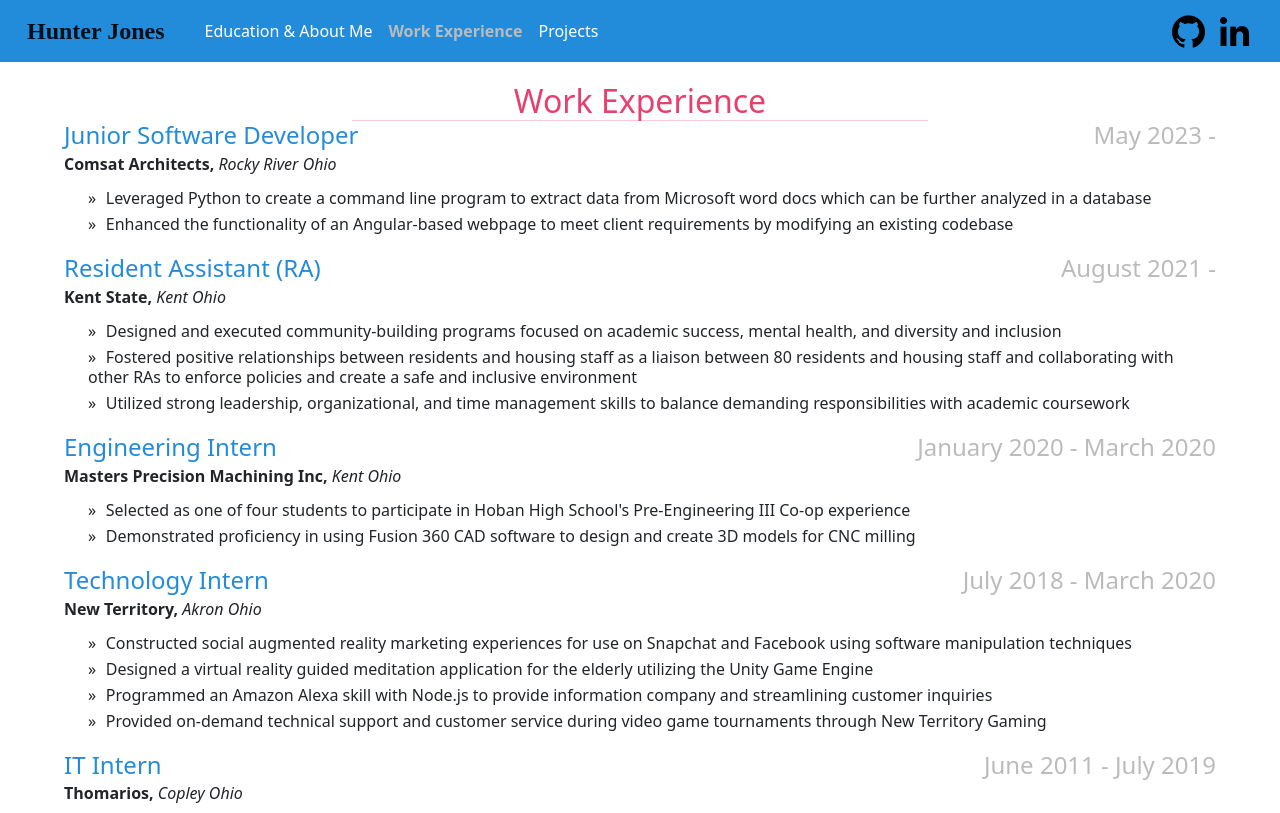
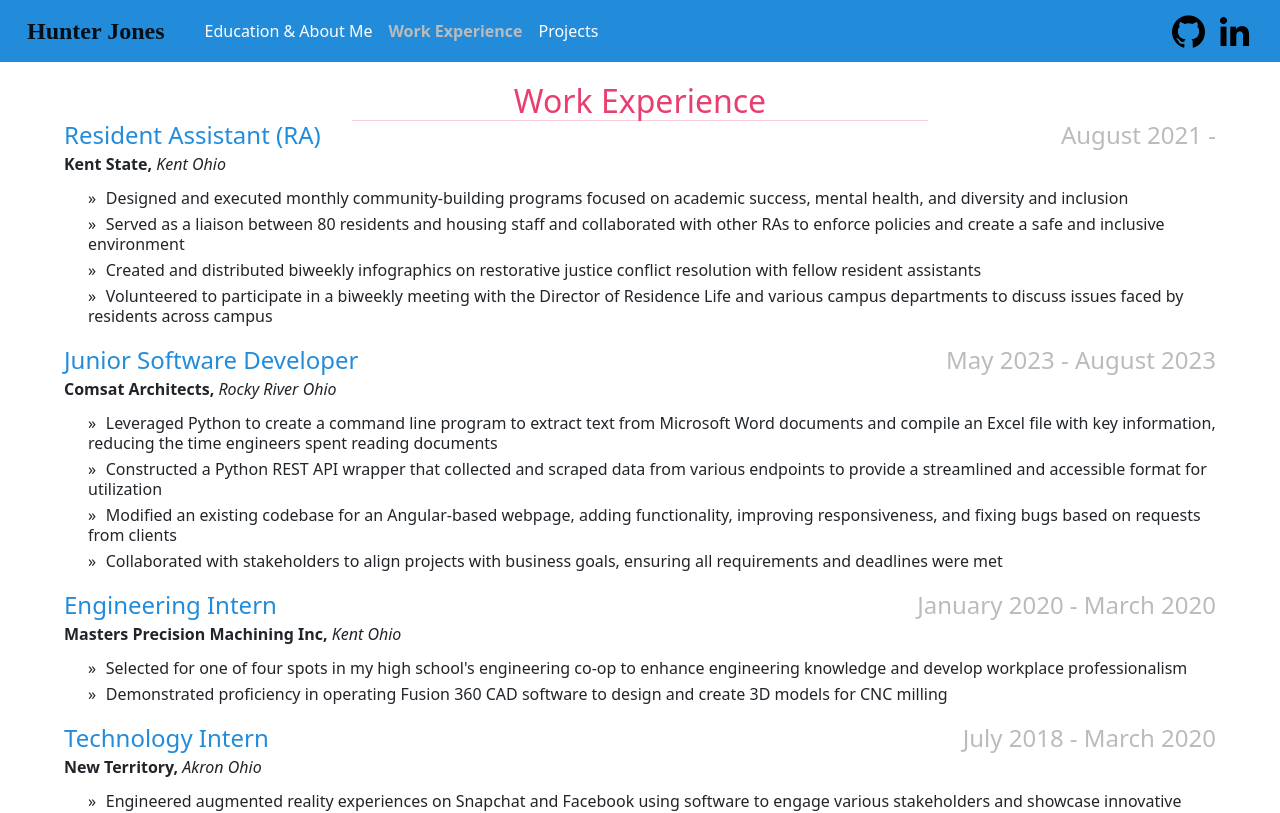
Before and after one commit to Hunter-Jones/hunter-jones.github.io, an Angular app: page /work-experience in a window 1280 px wide. Shown: the top 813 px of the page. Built offline with nearby package versions, Linux system fonts and the light colour scheme.

Commit message:
Update resume

```diff
--- a/src/app/tabs/education/education.component.html
+++ b/src/app/tabs/education/education.component.html
@@ -8,18 +8,27 @@
     <h3 class="entry-headline">B.A. Economics Major</h3>
     <p class="entry-subheadline">Minor: Statistics</p>
     <p class="entry-subheadline"><span>Kent State,</span> <i>Kent Ohio</i></p>
-    <p id="small-ehr" ><span>August 2020 - May 2025</span></p>
+    <p id="small-ehr" ><span>Graduate May 2025</span></p>
     <ul class="entry-content">
-        <li>Key courses in computer science: CS III, Algorithms, Database Design, Big Data Analytics, Structure of Programming Languages</li>
-        <!-- <li>Key courses in economics:</li> -->
-        <li>Key courses in mathmatics: Calculus II, Linear Algebra, Decision Making Under Uncertainty</li>
+        <li>Key courses in computer science: Algorithms, Database Design, Big Data Analytics, Data Mining Techniques, Artificial Intelligence</li>
+        <li>Key courses in economics: Microeconomics, Macroeconomics, Econometrics, Game Theory, Data Acquisition Prep and Visualization</li>
+        <li>Key courses in mathematics: Calculus II, Linear Algebra, Applied Statistics, Computational Statistics, Statistical Learning</li>
+    </ul>
+  </div>
+</div>
+
+<div class="section">
+  <h2 class="section-headline">Skills</h2>
+  <hr class="section-headline-hr">
+
+  <div class="entry">
+    <ul class="entry-content">
+      <li><b>Languages</b>: R (dplyr, caret, ggplot2), Python (Scikit-Learn, Pandas, Matplotlib), SAS, C++ SQL, HTML/CSS/JS </li>
+      <li><b>Tools</b>: Git, Tableau, Node.js, Angular</li>
+      <li><b>Machine Learning Models:</b>Linear Regression, Polynomial Regression, Random Effects, Fixed Effects, ARIMA, Logistic Regression, Naive Bayes, Decision Trees, k-Nearest Neighbors (kNN), Hierarchical Clustering</li>
+      <li><b>Soft Skills:</b>Time Management, Critical Thinking, Leadership</li>
     </ul>
   </div>
 </div>
 
 <app-contact-me></app-contact-me>
-
-<!-- <div class="section">
-  <h2 class="section-headline">Tools</h2>
-  <hr class="section-headline-hr">
-</div> -->
--- a/src/app/tabs/work-experience/work-experience.component.html
+++ b/src/app/tabs/work-experience/work-experience.component.html
@@ -3,21 +3,24 @@
     <hr class="section-headline-hr">
 
     <div class="entry">
-      <h3 class="entry-headline">Junior Software Developer <span class="entry-headline-right">May 2023 - </span></h3>
-      <p class="entry-subheadline"><span>Comsat Architects,</span> <i> Rocky River Ohio</i></p>
+      <h3 class="entry-headline">Resident Assistant (RA) <span class="entry-headline-right">August 2021 - </span></h3>
+      <p class="entry-subheadline"><span>Kent State,</span> <i> Kent Ohio</i></p>
       <ul class="entry-content">
-        <li>Leveraged Python to create a command line program to extract data from Microsoft word docs which can be further analyzed in a database</li>
-        <li>Enhanced the functionality of an Angular-based webpage to meet client requirements by modifying an existing codebase</li>
+        <li>Designed and executed monthly community-building programs focused on academic success, mental health, and diversity and inclusion</li>
+        <li>Served as a liaison between 80 residents and housing staff and collaborated with other RAs to enforce policies and create a safe and inclusive environment</li>
+        <li>Created and distributed biweekly infographics on restorative justice conflict resolution with fellow resident assistants </li>
+        <li>Volunteered to participate in a biweekly meeting with the Director of Residence Life and various campus departments to discuss issues faced by residents across campus</li>
       </ul>
     </div>
 
     <div class="entry">
-      <h3 class="entry-headline">Resident Assistant (RA) <span class="entry-headline-right">August 2021 - </span></h3>
-      <p class="entry-subheadline"><span>Kent State,</span> <i> Kent Ohio</i></p>
+      <h3 class="entry-headline">Junior Software Developer <span class="entry-headline-right">May 2023 - August 2023</span></h3>
+      <p class="entry-subheadline"><span>Comsat Architects,</span> <i> Rocky River Ohio</i></p>
       <ul class="entry-content">
-        <li>Designed and executed community-building programs focused on academic success, mental health, and diversity and inclusion</li>
-        <li>Fostered positive relationships between residents and housing staff as a liaison between 80 residents and housing staff and collaborating with other RAs to enforce policies and create a safe and inclusive environment</li>
-        <li>Utilized strong leadership, organizational, and time management skills to balance demanding responsibilities with academic coursework</li>
+        <li>Leveraged Python to create a command line program to extract text from Microsoft Word documents and compile an Excel file with key information, reducing the time engineers spent reading documents</li>
+        <li>Constructed a Python REST API wrapper that collected and scraped data from various endpoints to provide a streamlined and accessible format for utilization </li>
+        <li>Modified an existing codebase for an Angular-based webpage, adding functionality, improving responsiveness, and fixing bugs based on requests from clients </li>
+        <li>Collaborated with stakeholders to align projects with business goals, ensuring all requirements and deadlines were met</li>
       </ul>
     </div>
 
@@ -25,8 +28,8 @@
       <h3 class="entry-headline">Engineering Intern <span class="entry-headline-right">January 2020 - March 2020</span></h3>
       <p class="entry-subheadline"><span>Masters Precision Machining Inc,</span> <i> Kent Ohio</i></p>
       <ul class="entry-content">
-        <li>Selected as one of four students to participate in Hoban High School's Pre-Engineering III Co-op experience</li>
-        <li>Demonstrated proficiency in using Fusion 360 CAD software to design and create 3D models for CNC milling</li>
+        <li>Selected for one of four spots in my high school's engineering co-op to enhance engineering knowledge and develop workplace professionalism </li>
+        <li>Demonstrated proficiency in operating Fusion 360 CAD software to design and create 3D models for CNC milling</li>
       </ul>
     </div>
 
@@ -34,10 +37,10 @@
       <h3 class="entry-headline">Technology Intern <span class="entry-headline-right">July 2018 - March 2020</span></h3>
       <p class="entry-subheadline"><span>New Territory,</span> <i> Akron Ohio</i></p>
       <ul class="entry-content">
-        <li>Constructed social augmented reality marketing experiences for use on Snapchat and Facebook using software manipulation techniques</li>
+        <li>Engineered augmented reality experiences on Snapchat and Facebook using software to engage various stakeholders and showcase innovative marketing strategies, reaching over 1,000 people </li>
         <li>Designed a virtual reality guided meditation application for the elderly utilizing the Unity Game Engine</li>
-        <li>Programmed an Amazon Alexa skill with Node.js to provide information company and streamlining customer inquiries</li>
-        <li>Provided on-demand technical support and customer service during video game tournaments through New Territory Gaming</li>
+        <li>Programmed an Amazon Alexa skill for a client with Node.js to provide company information and streamline customer inquiries</li>
+        <li>Delivered on-demand technical support and customer service during video game tournaments</li>
       </ul>
     </div>
 
@@ -46,7 +49,7 @@
       <p class="entry-subheadline"><span>Thomarios,</span> <i> Copley Ohio</i></p>
       <ul class="entry-content">
         <li>Participated in the All Akron Student Engineering Program, engaging in a comprehensive series of engineering, professionalism, and leadership workshops, culminating in a career fair and internship opportunity</li>
-        <li>Participated in the All Akron Student Engineering Program, attending a series of engineering, professionalism, and leadership workshops culminating in a career fair and internship</li>
+        <li>Applied IT knowledge to update and optimize company computers, enhancing system performance and user experience</li>
       </ul>
     </div>
   </div>
```
